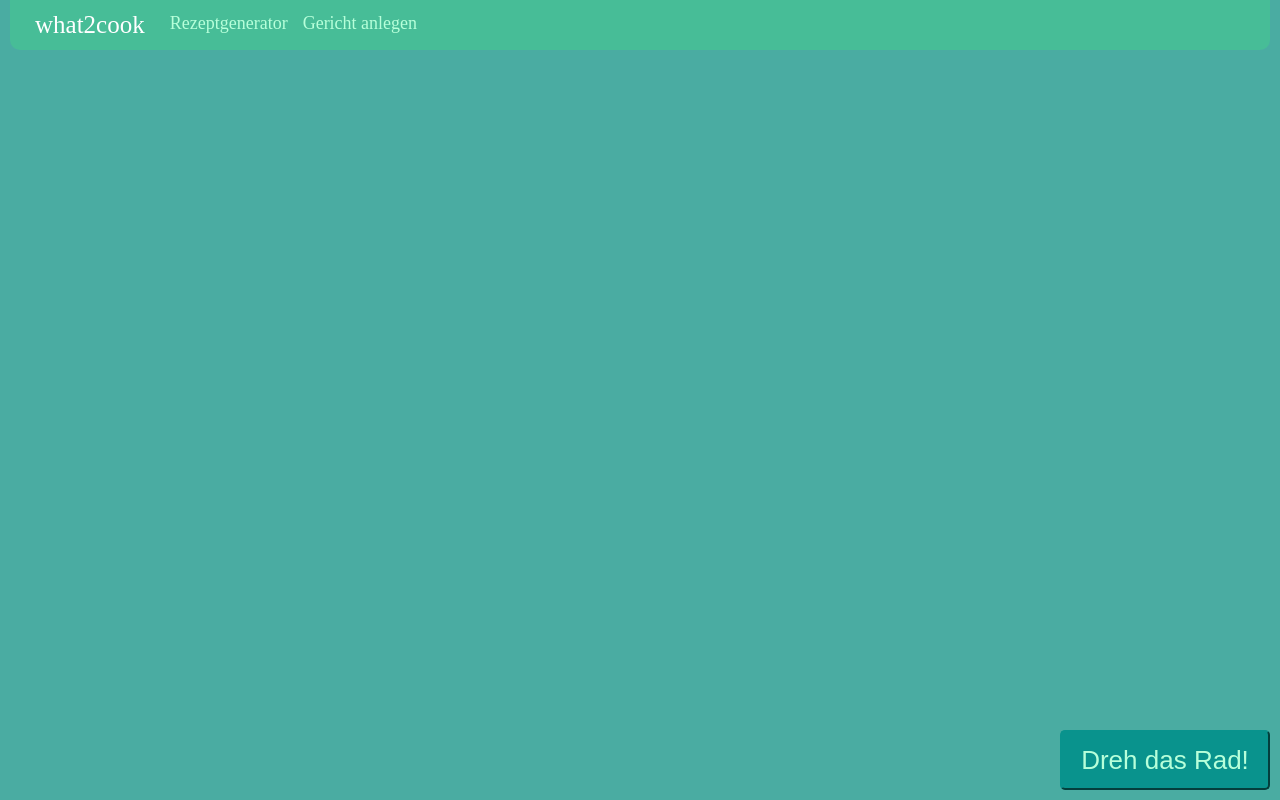
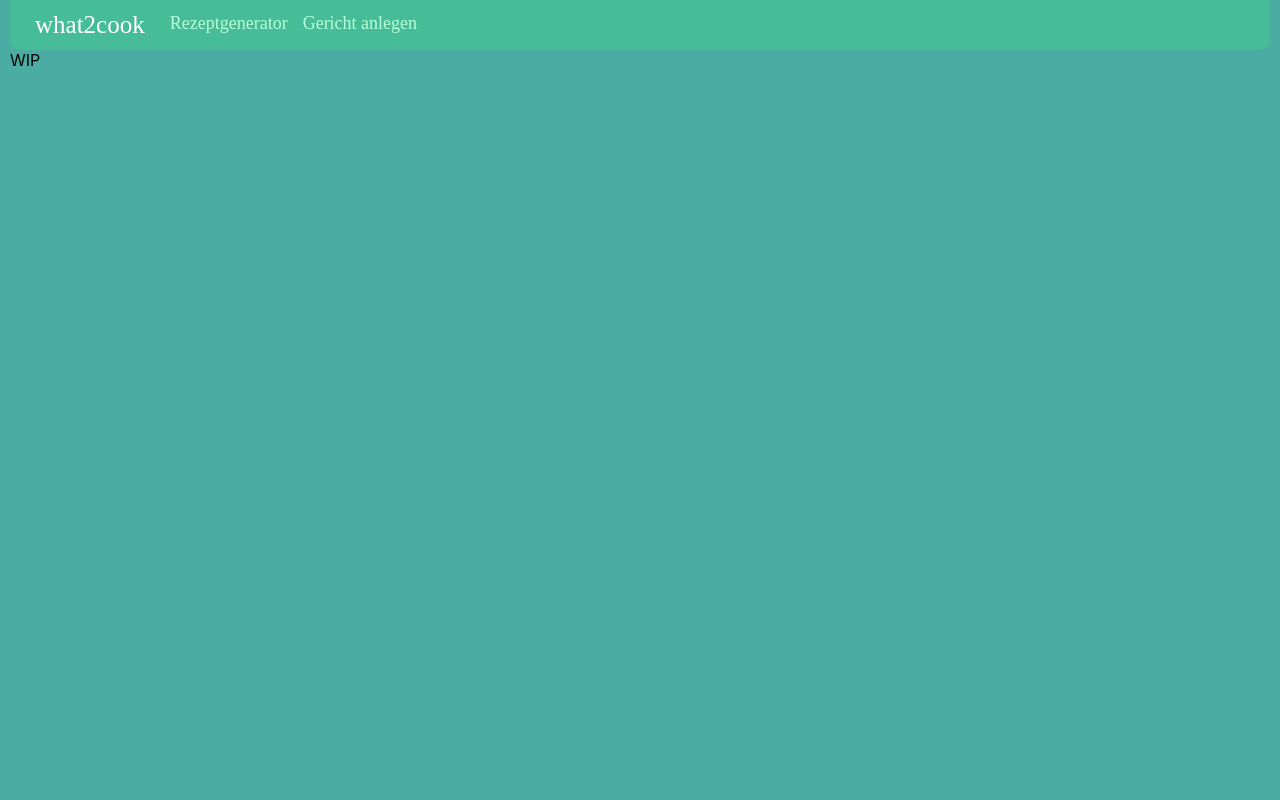
Before and after one commit to myFavBalu/what2cook, a React (Create React App) app: page /create in a window 1280 px wide. Built offline with nearby package versions, Linux system fonts and the light colour scheme.

Commit message:
added missing dependencies & implemented frontend routing

```diff
--- a/package.json
+++ b/package.json
@@ -14,6 +14,7 @@
     "eslint": "8.22.0",
     "react": "^18.2.0",
     "react-dom": "^18.2.0",
+    "react-router-dom": "^6.14.1",
     "react-scripts": "5.0.1",
     "sass": "^1.55.0",
     "typescript": "^4.8.4",
--- a/src/App.tsx
+++ b/src/App.tsx
@@ -1,14 +1,18 @@
 import React from 'react';
-import './App.scss';
-import {Navigation} from "./Components/Navigation";
+import {BrowserRouter as Router, Route, Routes} from "react-router-dom";
 import {Generator} from "./Components/Generator";
+import {BasePage} from "./BasePage";
 
 function App() {
     return (
-        <div className="App">
-                <Navigation/>
-                <Generator/>
-        </div>
+        <Router>
+            <Routes>
+                <Route index element={<BasePage><Generator/></BasePage>}/>
+                <Route path={"/generate"} element={<BasePage><Generator/></BasePage>}/>
+                <Route path={"/create"} element={<BasePage><div>WIP</div></BasePage>}/>
+            </Routes>
+        </Router>
+
     );
 }
 
--- /dev/null
+++ b/src/BasePage.tsx
@@ -0,0 +1,15 @@
+import './App.scss';
+import {Navigation} from "./Components/Navigation";
+import React from "react";
+
+
+type PropType = {
+    children: JSX.Element
+}
+
+export function BasePage(props: PropType) {
+    return <div className={"App"}>
+        <Navigation/>
+        {props.children}
+    </div>
+}
--- a/src/Components/Generator.tsx
+++ b/src/Components/Generator.tsx
@@ -15,10 +15,8 @@ export function Generator(): JSX.Element {
 async function getMeal(setMeal: Dispatch<SetStateAction<Meal | null>>, currentMeal: Meal | null) {
     try {
         // @todo: move from local to prod (better yet, implement handling for both), also implement working headers
-        const url = currentMeal ? 'http://127.0.0.1:8000/api/recipe?currentRecipe=' + currentMeal.id : '/api/recipe';
-        const response = await fetch(url, {
-            headers: {Origin: "test"},
-        });
+        const url = currentMeal ? '/api/recipe?currentRecipe=' + currentMeal.id : '/api/recipe';
+        const response = await fetch(url);
         const meal = await response.json() as Meal;
         setMeal(meal)
     } catch (error) {
--- a/src/Components/Navigation.scss
+++ b/src/Components/Navigation.scss
@@ -8,13 +8,15 @@
   border-bottom-left-radius: 10px;
   border-bottom-right-radius: 10px;
   overflow: auto;
+  user-select: none;
 
   .PageName {
     font-size: 25px;
     font-family: Bahnschrift sans-serif;
     margin: auto 25px auto 0;
     color: #fff;
-    cursor: default;
+    cursor: pointer;
+    text-decoration: none;
   }
 
   .NavigationElement {
@@ -26,6 +28,7 @@
     transition: color 0.5s;
     cursor: pointer;
     white-space: nowrap;
+    text-decoration: none;
   }
 
   .NavigationElement:hover {
--- a/src/Components/Navigation.tsx
+++ b/src/Components/Navigation.tsx
@@ -1,9 +1,10 @@
 import "./Navigation.scss"
+import {NavLink} from "react-router-dom";
 
 export function Navigation(): JSX.Element {
     return <div className={"NavigationWrapper"}>
-        <div className={"PageName"}>what2cook</div>
-        <div className={"NavigationElement"}>Rezeptgenerator</div>
-        <div className={"NavigationElement"}>Gericht anlegen</div>
+        <NavLink className={"PageName"} to={"/"}>what2cook</NavLink>
+        <NavLink className={"NavigationElement"} to={"/generate"}>Rezeptgenerator</NavLink>
+        <NavLink className={"NavigationElement"} to={"/create"}>Gericht anlegen</NavLink>
     </div>
 }
```
Also changed, not shown: 1 other file (tests, documents, lock files or other folders).
